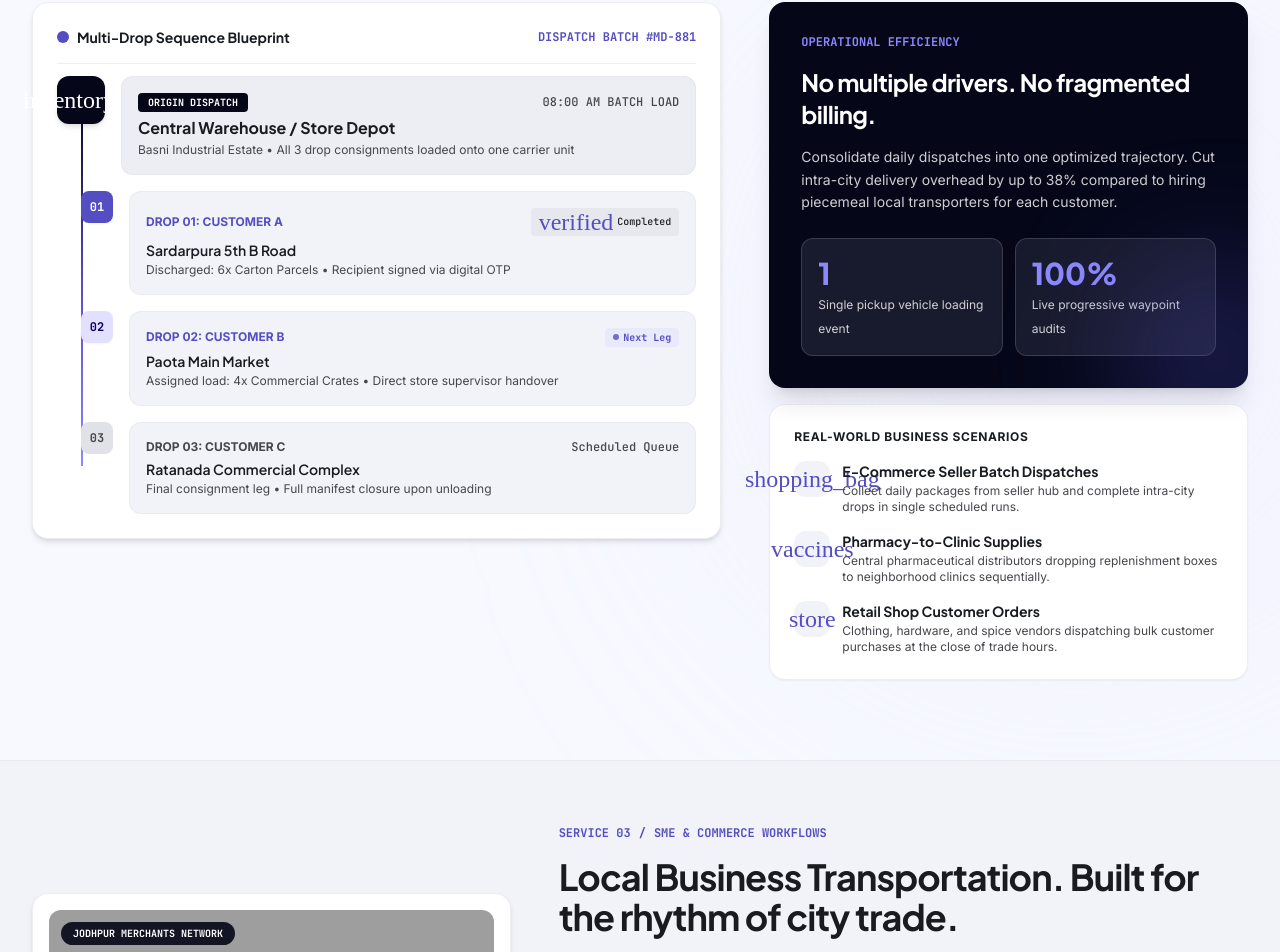
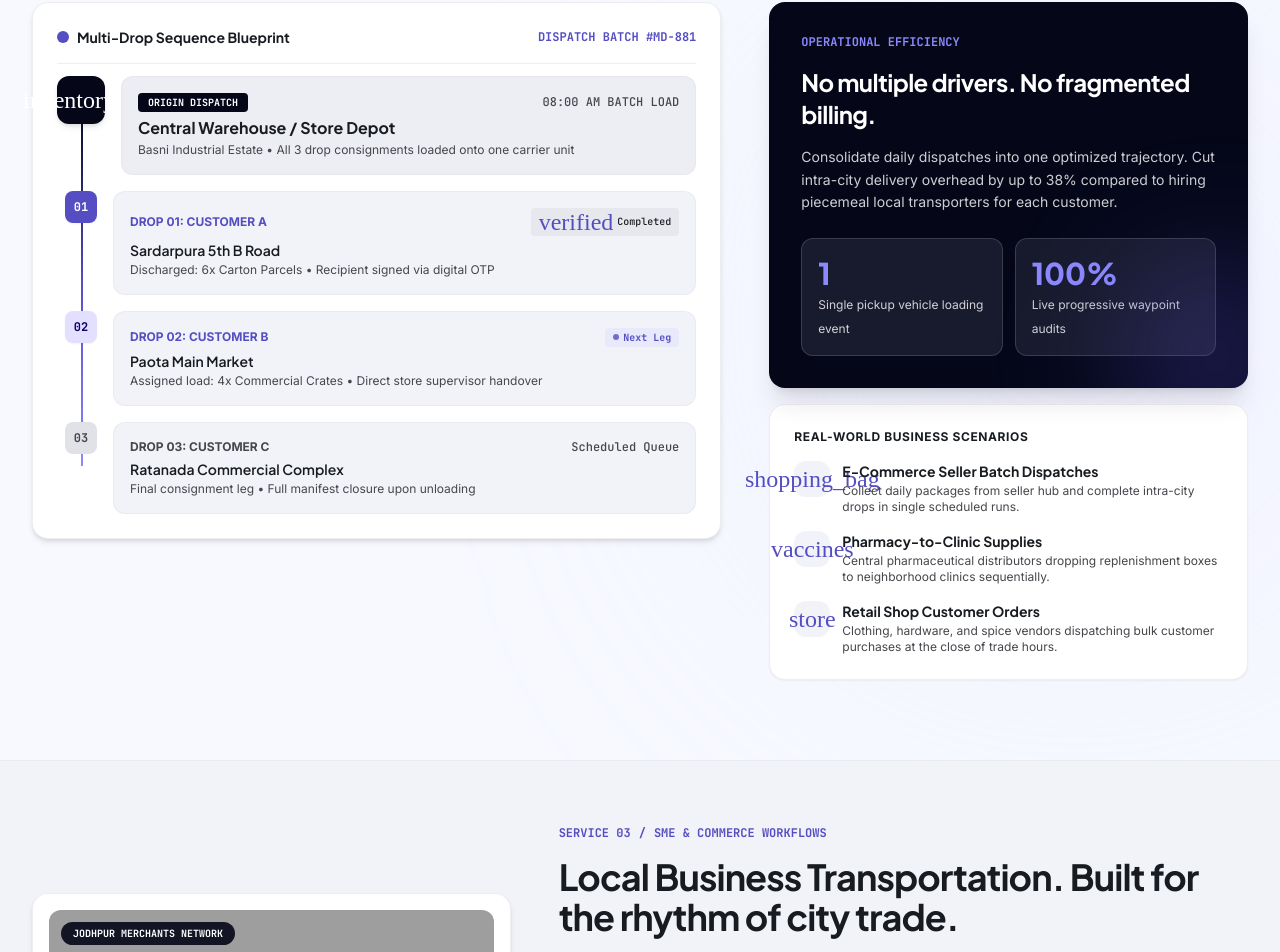
Before and after one commit to pickupandgo/Website, a React (Vite) app: page /services in a window 1280 px wide. Shown: the part 1634-2586 px from the top of the page. Built offline with nearby package versions, Linux system fonts and the light colour scheme; no server answers; grey boxes are pictures that could not be loaded; a web font is replaced by a local one.

Commit message:
Center drop boxes on the vertical timeline line

```diff
--- a/src/pages/ServicesPage.tsx
+++ b/src/pages/ServicesPage.tsx
@@ -296,7 +296,7 @@ export function ServicesPage() {
                   </div>
 
                   {/* Drop 1 */}
-                  <div className="flex items-start gap-4 relative z-10 ml-4 lg:ml-6">
+                  <div className="flex items-start gap-4 relative z-10 ml-2">
                     <div className="w-8 h-8 rounded-lg bg-[#544ec2] text-[#ffffff] flex items-center justify-center font-code-waybill text-xs font-bold shrink-0 shadow-xs">
                       01
                     </div>
@@ -318,7 +318,7 @@ export function ServicesPage() {
                   </div>
 
                   {/* Drop 2 */}
-                  <div className="flex items-start gap-4 relative z-10 ml-4 lg:ml-6">
+                  <div className="flex items-start gap-4 relative z-10 ml-2">
                     <div className="w-8 h-8 rounded-lg bg-[#e2dfff] text-[#0f0069] flex items-center justify-center font-code-waybill text-xs font-bold shrink-0 shadow-xs">
                       02
                     </div>
@@ -340,7 +340,7 @@ export function ServicesPage() {
                   </div>
 
                   {/* Drop 3 */}
-                  <div className="flex items-start gap-4 relative z-10 ml-4 lg:ml-6">
+                  <div className="flex items-start gap-4 relative z-10 ml-2">
                     <div className="w-8 h-8 rounded-lg bg-[#e0e2e8] text-[#46464c] flex items-center justify-center font-code-waybill text-xs font-bold shrink-0">
                       03
                     </div>
```
